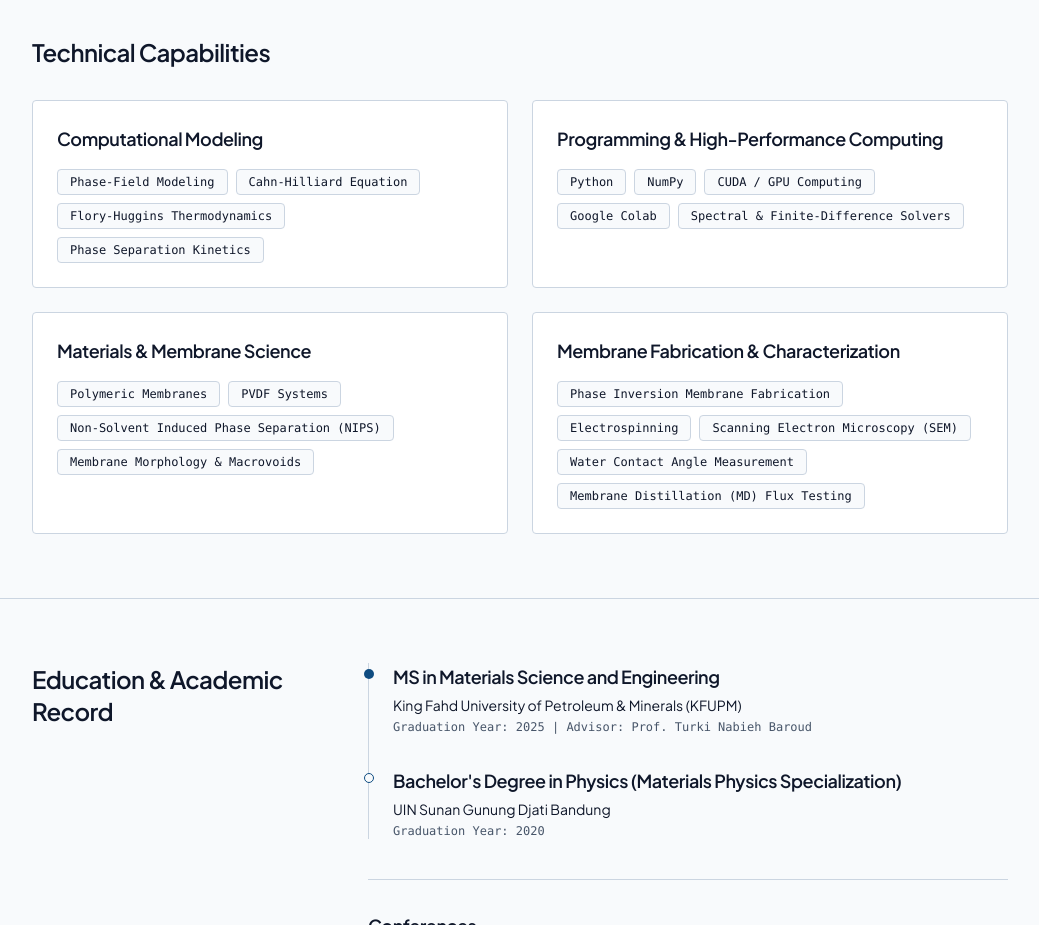
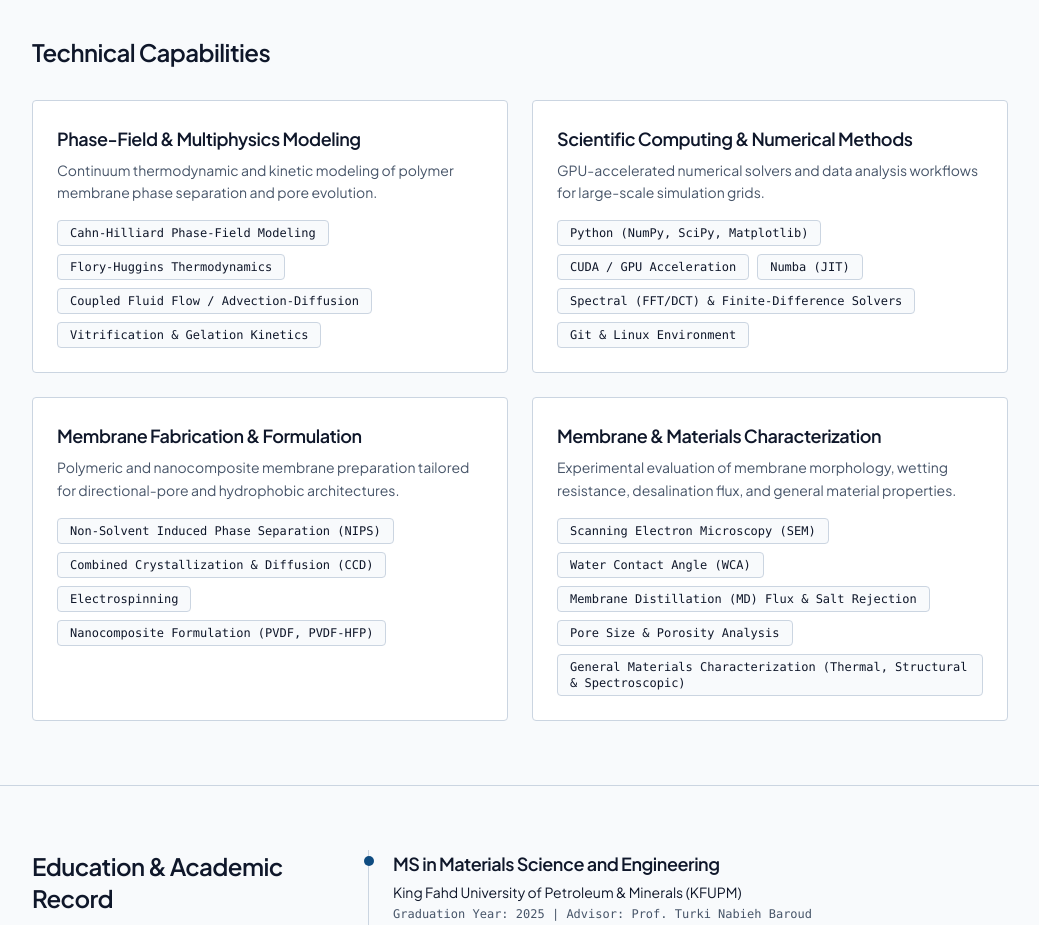
Before and after one commit to muhammadasipi/muhammadasipi.github.io, an Astro site: page / in a window 1280 px wide. Shown: the part 2240-3165 px from the top of the page, without its empty margins (120-1159 px from the left). Built offline with nearby package versions, Linux system fonts and the light colour scheme; Astro itself is replaced by a stand-in of ours.

Commit message:
Refine technical capabilities and add category descriptions

```diff
--- a/src/i18n/ui.ts
+++ b/src/i18n/ui.ts
@@ -53,10 +53,14 @@ export const ui = {
     'conferences.eds2025.event': 'European Desalination Society (EDS) Conference 2025: Desalination for the Environment: Clean Water and Energy',
     'conferences.eds2025.meta': 'Porto, Portugal | 27-30 April 2025 | Abstract No. 38',
     'skills.heading': 'Technical Capabilities',
-    'skills.cat1': 'Computational Modeling',
-    'skills.cat2': 'Programming & High-Performance Computing',
-    'skills.cat3': 'Materials & Membrane Science',
-    'skills.cat4': 'Membrane Fabrication & Characterization',
+    'skills.cat1': 'Phase-Field & Multiphysics Modeling',
+    'skills.cat1.desc': 'Continuum thermodynamic and kinetic modeling of polymer membrane phase separation and pore evolution.',
+    'skills.cat2': 'Scientific Computing & Numerical Methods',
+    'skills.cat2.desc': 'GPU-accelerated numerical solvers and data analysis workflows for large-scale simulation grids.',
+    'skills.cat3': 'Membrane Fabrication & Formulation',
+    'skills.cat3.desc': 'Polymeric and nanocomposite membrane preparation tailored for directional-pore and hydrophobic architectures.',
+    'skills.cat4': 'Membrane & Materials Characterization',
+    'skills.cat4.desc': 'Experimental evaluation of membrane morphology, wetting resistance, desalination flux, and general material properties.',
     'education.heading': 'Education & Academic Record',
     'education.ms.degree': 'MS in Materials Science and Engineering',
     'education.ms.inst': 'King Fahd University of Petroleum & Minerals (KFUPM)',
@@ -141,10 +145,14 @@ export const ui = {
     'conferences.eds2025.event': 'European Desalination Society (EDS) Conference 2025: Desalination for the Environment: Clean Water and Energy',
     'conferences.eds2025.meta': 'Porto, Portugal | 27-30 April 2025 | Nomor Abstrak: 38',
     'skills.heading': 'Kompetensi Teknis',
-    'skills.cat1': 'Pemodelan Komputasi',
-    'skills.cat2': 'Pemrograman & Komputasi Performa Tinggi',
-    'skills.cat3': 'Ilmu Material & Membran',
-    'skills.cat4': 'Fabrikasi & Karakterisasi Membran',
+    'skills.cat1': 'Pemodelan Phase-Field & Multifisika',
+    'skills.cat1.desc': 'Pemodelan termodinamika dan kinetika kontinum untuk pemisahan fasa serta evolusi pori membran polimer.',
+    'skills.cat2': 'Komputasi Ilmiah & Metode Numerik',
+    'skills.cat2.desc': 'Solver numerik berakselerasi GPU dan alur analisis data untuk kisi simulasi berskala besar.',
+    'skills.cat3': 'Fabrikasi & Formulasi Membran',
+    'skills.cat3.desc': 'Preparasi membran polimer dan nanokomposit untuk arsitektur pori terarah dan permukaan hidrofobik.',
+    'skills.cat4': 'Karakterisasi Membran & Material',
+    'skills.cat4.desc': 'Evaluasi eksperimental morfologi membran, ketahanan pembasahan, fluks desalinasi, dan sifat material umum.',
     'education.heading': 'Pendidikan & Rekam Akademik',
     'education.ms.degree': 'MS in Materials Science and Engineering',
     'education.ms.inst': 'King Fahd University of Petroleum & Minerals (KFUPM)',
--- a/src/pages/index.astro
+++ b/src/pages/index.astro
@@ -20,24 +20,44 @@ const researchAreas = [
 const skillGroups = [
   {
     key: 'skills.cat1',
-    items: ['Phase-Field Modeling', 'Cahn-Hilliard Equation', 'Flory-Huggins Thermodynamics', 'Phase Separation Kinetics'],
+    descKey: 'skills.cat1.desc',
+    items: [
+      'Cahn-Hilliard Phase-Field Modeling',
+      'Flory-Huggins Thermodynamics',
+      'Coupled Fluid Flow / Advection-Diffusion',
+      'Vitrification & Gelation Kinetics',
+    ],
   },
   {
     key: 'skills.cat2',
-    items: ['Python', 'NumPy', 'CUDA / GPU Computing', 'Google Colab', 'Spectral & Finite-Difference Solvers'],
+    descKey: 'skills.cat2.desc',
+    items: [
+      'Python (NumPy, SciPy, Matplotlib)',
+      'CUDA / GPU Acceleration',
+      'Numba (JIT)',
+      'Spectral (FFT/DCT) & Finite-Difference Solvers',
+      'Git & Linux Environment',
+    ],
   },
   {
     key: 'skills.cat3',
-    items: ['Polymeric Membranes', 'PVDF Systems', 'Non-Solvent Induced Phase Separation (NIPS)', 'Membrane Morphology & Macrovoids'],
+    descKey: 'skills.cat3.desc',
+    items: [
+      'Non-Solvent Induced Phase Separation (NIPS)',
+      'Combined Crystallization & Diffusion (CCD)',
+      'Electrospinning',
+      'Nanocomposite Formulation (PVDF, PVDF-HFP)',
+    ],
   },
   {
     key: 'skills.cat4',
+    descKey: 'skills.cat4.desc',
     items: [
-      'Phase Inversion Membrane Fabrication',
-      'Electrospinning',
       'Scanning Electron Microscopy (SEM)',
-      'Water Contact Angle Measurement',
-      'Membrane Distillation (MD) Flux Testing',
+      'Water Contact Angle (WCA)',
+      'Membrane Distillation (MD) Flux & Salt Rejection',
+      'Pore Size & Porosity Analysis',
+      'General Materials Characterization (Thermal, Structural & Spectroscopic)',
     ],
   },
 ];
@@ -146,6 +166,9 @@ const skillGroups = [
             <h3 data-i18n={group.key} class="font-sans text-lg font-semibold tracking-tight text-ink">
               {group.key}
             </h3>
+            <p data-i18n={group.descKey} class="mt-1.5 text-sm leading-relaxed text-muted">
+              Category overview
+            </p>
             <ul class="mt-4 flex flex-wrap gap-2">
               {group.items.map((item) => (
                 <li class="rounded border border-border bg-surface px-3 py-1 font-mono text-xs text-ink">
```
